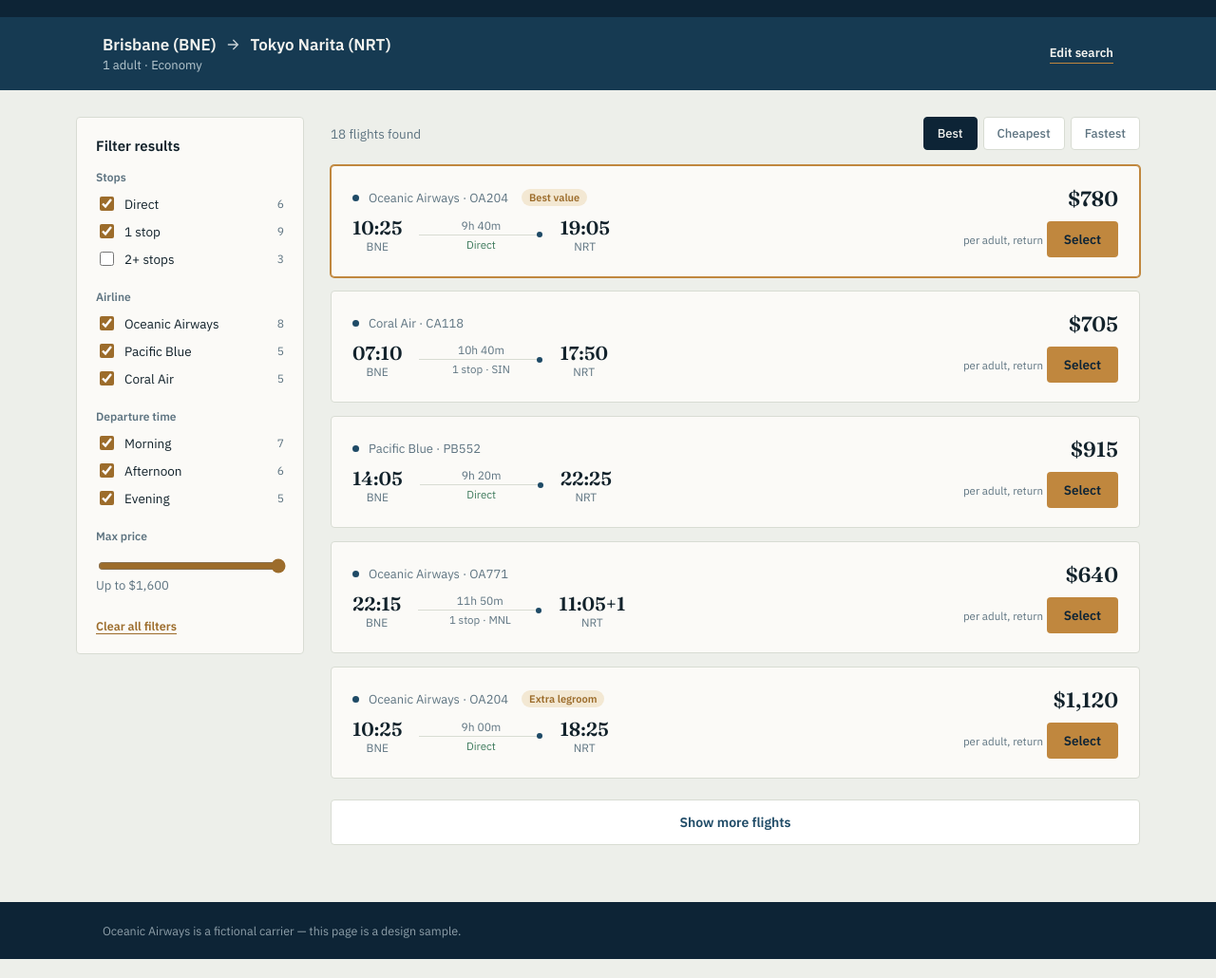
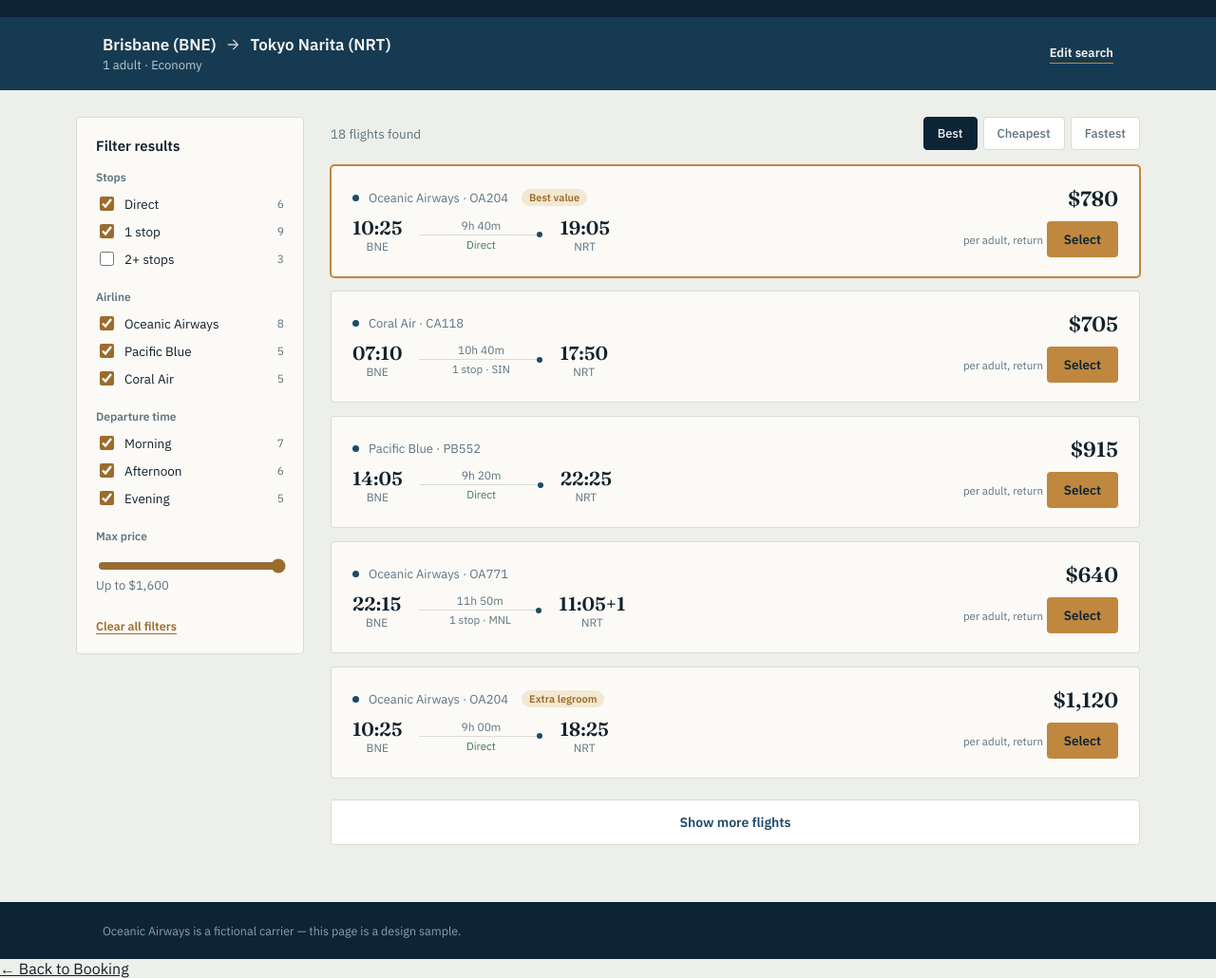
Before and after one commit to Quinten1186/Oceanic-Airways-Booking-Site1, a plain HTML site: page passengerdetails.html in a window 1280 px wide. Shown: the part 50-1080 px from the top of the page at 95% size. Drawn offline with Linux system fonts and the light colour scheme.

Commit message:
Add back navigation link to booking page

```diff
--- a/passengerdetails.html
+++ b/passengerdetails.html
@@ -547,6 +547,6 @@
     this.style.opacity = '0.6';
   });
 </script>
-
+<a href="booking.html">← Back to Booking</a>
 </body>
 </html>
```
